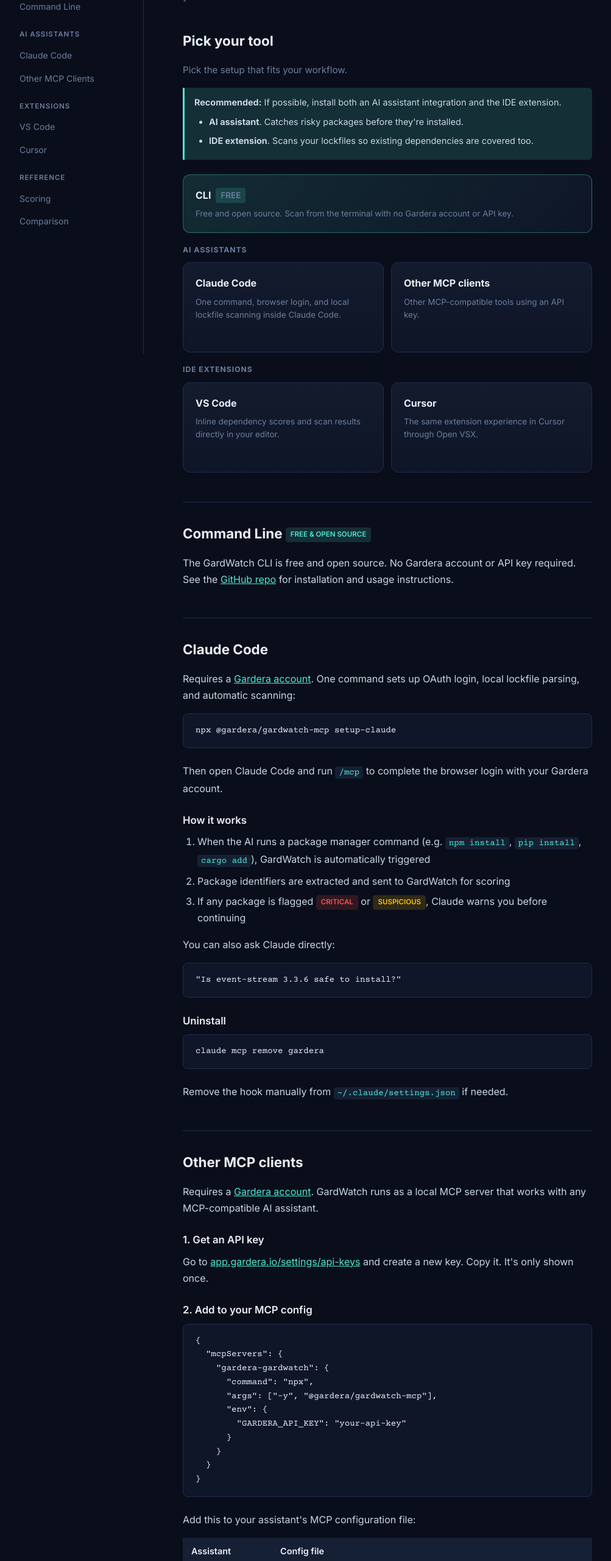
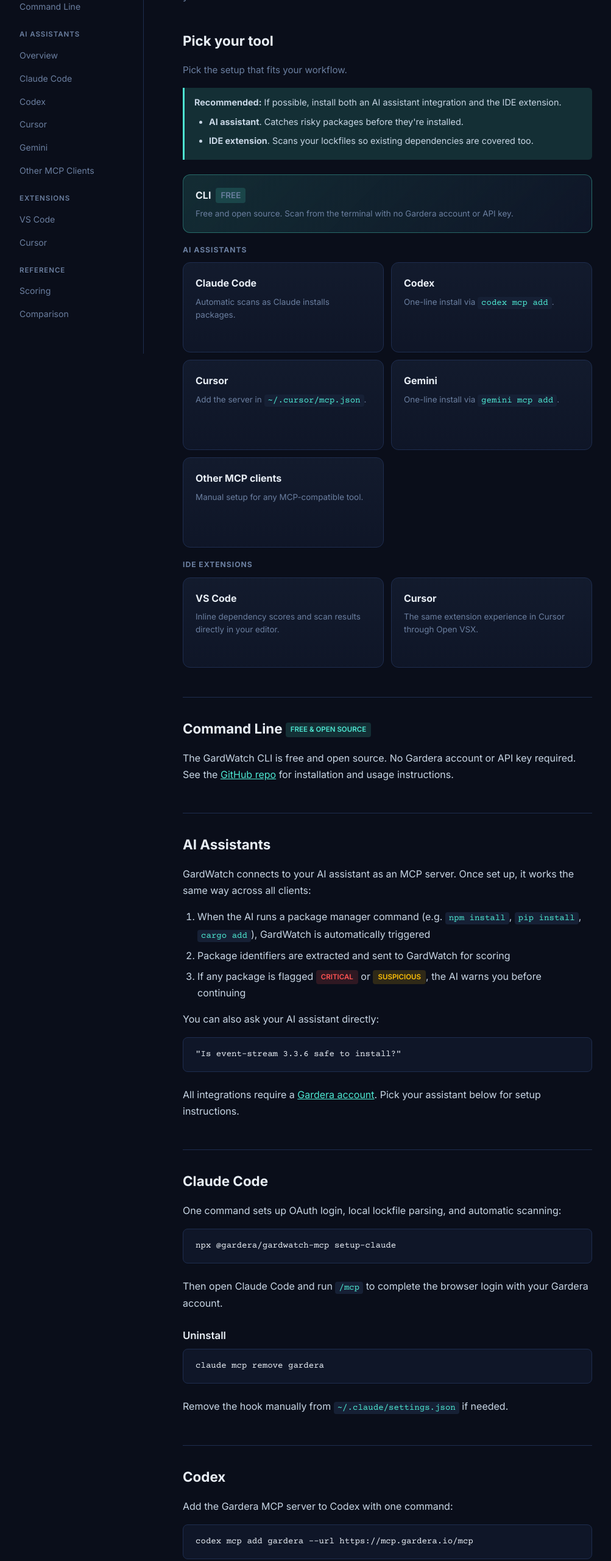
Before and after one commit to GarderaSecurity/gardwatch, a plain HTML site: page docs/docs/setup/index.html in a window 1280 px wide. Shown: the part 240-2800 px from the top of the page at 61% size, without its empty margins (44-1047 px from the left). Drawn offline with nearby package versions, Linux system fonts and the light colour scheme.

Commit message:
docs: add oauth mcp instructions

```diff
--- a/docs/docs/setup/index.html
+++ b/docs/docs/setup/index.html
@@ -366,12 +366,16 @@
             <a href="#cli">Command Line</a>
 
             <div class="section-label">AI Assistants</div>
+            <a href="#ai-assistants">Overview</a>
             <a href="#claude-code">Claude Code</a>
+            <a href="#codex">Codex</a>
+            <a href="#cursor">Cursor</a>
+            <a href="#gemini">Gemini</a>
             <a href="#mcp-clients">Other MCP Clients</a>
 
             <div class="section-label">Extensions</div>
             <a href="#vscode">VS Code</a>
-            <a href="#cursor">Cursor</a>
+            <a href="#cursor-extension">Cursor</a>
 
             <div class="section-label">Reference</div>
             <a href="#scoring">Scoring</a>
@@ -404,11 +408,23 @@
                     <div class="pick-grid">
                         <a href="#claude-code" class="pick-card">
                             <strong>Claude Code</strong>
-                            <span>One command, browser login, and local lockfile scanning inside Claude Code.</span>
+                            <span>Automatic scans as Claude installs packages.</span>
+                        </a>
+                        <a href="#codex" class="pick-card">
+                            <strong>Codex</strong>
+                            <span>One-line install via <code>codex mcp add</code>.</span>
+                        </a>
+                        <a href="#cursor" class="pick-card">
+                            <strong>Cursor</strong>
+                            <span>Add the server in <code>~/.cursor/mcp.json</code>.</span>
+                        </a>
+                        <a href="#gemini" class="pick-card">
+                            <strong>Gemini</strong>
+                            <span>One-line install via <code>gemini mcp add</code>.</span>
                         </a>
                         <a href="#mcp-clients" class="pick-card">
                             <strong>Other MCP clients</strong>
-                            <span>Other MCP-compatible tools using an API key.</span>
+                            <span>Manual setup for any MCP-compatible tool.</span>
                         </a>
                     </div>
                 </div>
@@ -419,7 +435,7 @@
                             <strong>VS Code</strong>
                             <span>Inline dependency scores and scan results directly in your editor.</span>
                         </a>
-                        <a href="#cursor" class="pick-card">
+                        <a href="#cursor-extension" class="pick-card">
                             <strong>Cursor</strong>
                             <span>The same extension experience in Cursor through Open VSX.</span>
                         </a>
@@ -432,33 +448,81 @@
 
             <p>The GardWatch CLI is free and open source. No Gardera account or API key required. See the <a href="https://github.com/GarderaSecurity/gardwatch">GitHub repo</a> for installation and usage instructions.</p>
 
+            <!-- Common AI assistant intro -->
+            <h2 id="ai-assistants">AI Assistants</h2>
+
+            <p>GardWatch connects to your AI assistant as an MCP server. Once set up, it works the same way across all clients:</p>
+
+            <ol>
+                <li>When the AI runs a package manager command (e.g. <code>npm install</code>, <code>pip install</code>, <code>cargo add</code>), GardWatch is automatically triggered</li>
+                <li>Package identifiers are extracted and sent to GardWatch for scoring</li>
+                <li>If any package is flagged <span class="tag tag-critical">CRITICAL</span> or <span class="tag tag-suspicious">SUSPICIOUS</span>, the AI warns you before continuing</li>
+            </ol>
+
+            <p>You can also ask your AI assistant directly:</p>
+            <pre><code>"Is event-stream 3.3.6 safe to install?"</code></pre>
+
+            <p>All integrations require a <a href="https://app.gardera.io">Gardera account</a>. Pick your assistant below for setup instructions.</p>
+
             <!-- Claude Code -->
             <h2 id="claude-code">Claude Code</h2>
 
-            <p>Requires a <a href="https://app.gardera.io">Gardera account</a>. One command sets up OAuth login, local lockfile parsing, and automatic scanning:</p>
+            <p>One command sets up OAuth login, local lockfile parsing, and automatic scanning:</p>
 
             <pre><code>npx @gardera/gardwatch-mcp setup-claude</code></pre>
 
             <p>Then open Claude Code and run <code>/mcp</code> to complete the browser login with your Gardera account.</p>
 
-            <h3>How it works</h3>
-            <ol>
-                <li>When the AI runs a package manager command (e.g. <code>npm install</code>, <code>pip install</code>, <code>cargo add</code>), GardWatch is automatically triggered</li>
-                <li>Package identifiers are extracted and sent to GardWatch for scoring</li>
-                <li>If any package is flagged <span class="tag tag-critical">CRITICAL</span> or <span class="tag tag-suspicious">SUSPICIOUS</span>, Claude warns you before continuing</li>
-            </ol>
-
-            <p>You can also ask Claude directly:</p>
-            <pre><code>"Is event-stream 3.3.6 safe to install?"</code></pre>
-
             <h3>Uninstall</h3>
             <pre><code>claude mcp remove gardera</code></pre>
             <p>Remove the hook manually from <code>~/.claude/settings.json</code> if needed.</p>
 
+            <!-- Codex -->
+            <h2 id="codex">Codex</h2>
+
+            <p>Add the Gardera MCP server to Codex with one command:</p>
+
+            <pre><code>codex mcp add gardera --url https://mcp.gardera.io/mcp</code></pre>
+
+            <p>The first time you use it, Codex will open your browser to complete the OAuth login with your Gardera account.</p>
+
+            <h3>Uninstall</h3>
+            <pre><code>codex mcp remove gardera</code></pre>
+
+            <!-- Cursor -->
+            <h2 id="cursor">Cursor</h2>
+
+            <p>Add the Gardera MCP server to your Cursor config at <code>~/.cursor/mcp.json</code>:</p>
+
+            <pre><code>{
+  "mcpServers": {
+    "gardera": {
+      "url": "https://mcp.gardera.io/mcp"
+    }
+  }
+}</code></pre>
+
+            <p>Open Cursor's <strong>Settings &gt; MCP</strong> panel and enable the <code>gardera</code> server. Cursor will open your browser to complete the OAuth login with your Gardera account.</p>
+
+            <h3>Uninstall</h3>
+            <p>Remove the <code>gardera</code> entry from <code>~/.cursor/mcp.json</code>.</p>
+
+            <!-- Gemini -->
+            <h2 id="gemini">Gemini</h2>
+
+            <p>Add the Gardera MCP server to Gemini with one command:</p>
+
+            <pre><code>gemini mcp add gardera https://mcp.gardera.io/mcp -t http</code></pre>
+
+            <p>Then open Gemini and run <code>/mcp auth gardera</code> to complete the OAuth login with your Gardera account in your browser.</p>
+
+            <h3>Uninstall</h3>
+            <pre><code>gemini mcp remove gardera</code></pre>
+
             <!-- MCP Clients -->
             <h2 id="mcp-clients">Other MCP clients</h2>
 
-            <p>Requires a <a href="https://app.gardera.io">Gardera account</a>. GardWatch runs as a local MCP server that works with any MCP-compatible AI assistant.</p>
+            <p>GardWatch runs as a local MCP server that works with any MCP-compatible AI assistant.</p>
 
             <h3>1. Get an API key</h3>
             <p>Go to <a href="https://app.gardera.io/settings/api-keys">app.gardera.io/settings/api-keys</a> and create a new key. Copy it. It's only shown once.</p>
@@ -477,28 +541,10 @@
   }
 }</code></pre>
 
-            <p>Add this to your assistant's MCP configuration file:</p>
+            <p>Add this to your assistant's MCP configuration file. Refer to your assistant's documentation for the config file location.</p>
 
-            <table>
-                <tr><th>Assistant</th><th>Config file</th></tr>
-                <tr><td>Cursor</td><td><code>~/.cursor/mcp.json</code></td></tr>
-                <tr><td>Windsurf</td><td><code>~/.codeium/windsurf/mcp_config.json</code></td></tr>
-                <tr><td>Cline</td><td><code>.cline/mcp_settings.json</code></td></tr>
-            </table>
-
-            <p>For other MCP clients, refer to their documentation for the config file location. The JSON format above is standard across MCP implementations.</p>
-
-            <h3>How it works</h3>
-            <ol>
-                <li>The MCP server runs locally as a subprocess of your AI assistant</li>
-                <li>When a scan is triggered, the server reads your lockfile from disk</li>
-                <li>It parses the lockfile locally, extracts package identifiers, and sends them to the GardWatch API</li>
-                <li>Scores are returned to the AI assistant, which warns you about risky packages</li>
-            </ol>
-
-
-            <!-- VS Code -->
-            <h2 id="vscode">VS Code</h2>
+            <!-- VS Code IDE Extension -->
+            <h2 id="vscode">VS Code (IDE Extension)</h2>
 
             <p>Requires a <a href="https://app.gardera.io">Gardera account</a>. The <a href="https://marketplace.visualstudio.com/items?itemName=gardera.gardera-vscode">Gardera VS Code extension</a> adds real-time dependency scoring directly in your editor.</p>
 
@@ -523,8 +569,8 @@
                 <li><strong>Automatic scanning</strong>. Lockfiles are scanned when opened, saved, or modified</li>
             </ul>
 
-            <!-- Cursor -->
-            <h2 id="cursor">Cursor</h2>
+            <!-- Cursor IDE Extension -->
+            <h2 id="cursor-extension">Cursor (IDE Extension)</h2>
 
             <p>Requires a <a href="https://app.gardera.io">Gardera account</a>. The same Gardera extension is available for Cursor via <a href="https://open-vsx.org/extension/GarderaSecurity/gardera-vscode">Open VSX</a>.</p>
 
```
